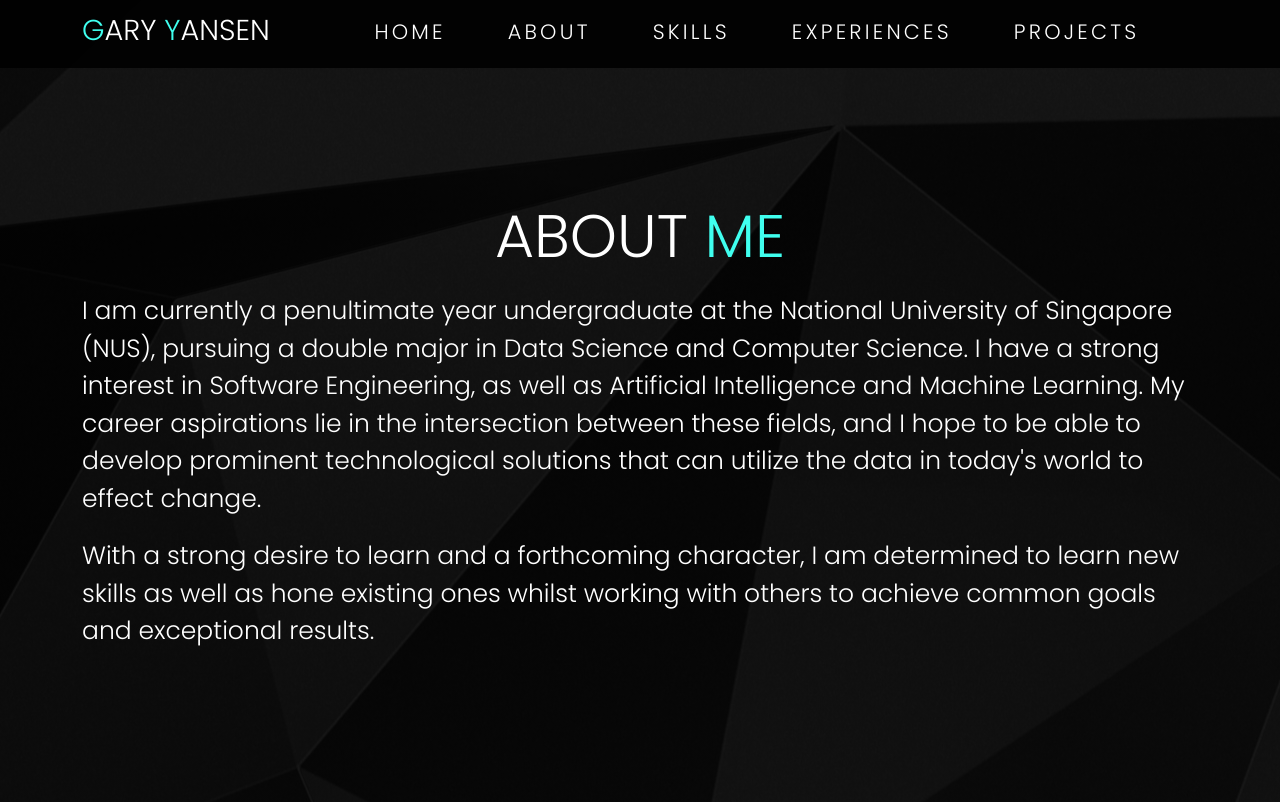
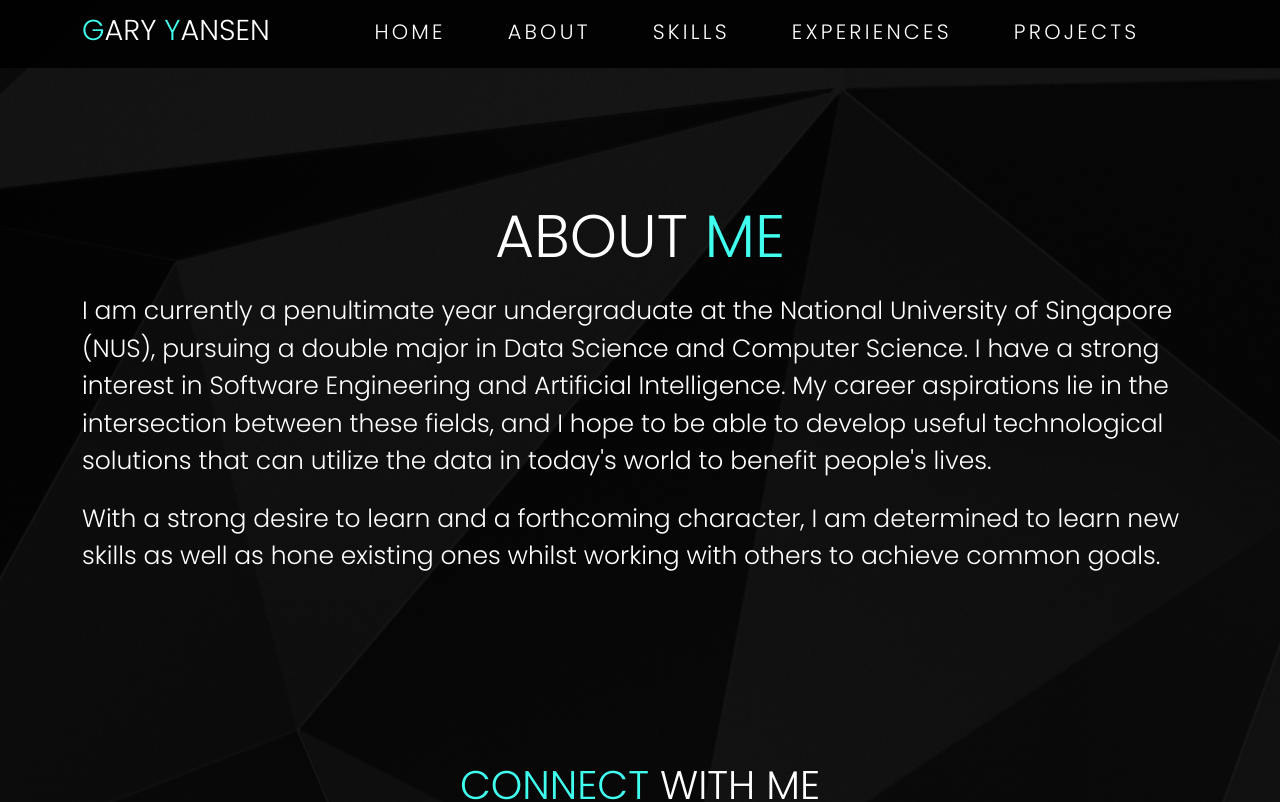
Before and after one commit to g4ryy/portfolio, a React (Create React App) app in the folder frontend/: page /portfolio/about in a window 1280 px wide. Shown: the top 802 px of the page. Built offline with nearby package versions, Linux system fonts and the light colour scheme.

Commit message:
Update resume

```diff
--- a/frontend/src/components/AboutMe/About.js
+++ b/frontend/src/components/AboutMe/About.js
@@ -14,16 +14,15 @@ export default function About() {
           I am currently a penultimate year undergraduate at the National
           University of Singapore (NUS), pursuing a double major in Data Science
           and Computer Science. I have a strong interest in Software
-          Engineering, as well as Artificial Intelligence and Machine Learning.
-          My career aspirations lie in the intersection between these fields,
-          and I hope to be able to develop prominent technological solutions
-          that can utilize the data in today's world to effect change.
+          Engineering and Artificial Intelligence. My career aspirations lie in the intersection between these fields,
+          and I hope to be able to develop useful technological solutions
+          that can utilize the data in today's world to benefit people's lives.
         </p>
 
         <p>
           With a strong desire to learn and a forthcoming character, I am
           determined to learn new skills as well as hone existing ones whilst
-          working with others to achieve common goals and exceptional results.
+          working with others to achieve common goals.
         </p>
       </Container>
 
```
Also changed, not shown: 1 other file (tests, documents, lock files or other folders).
